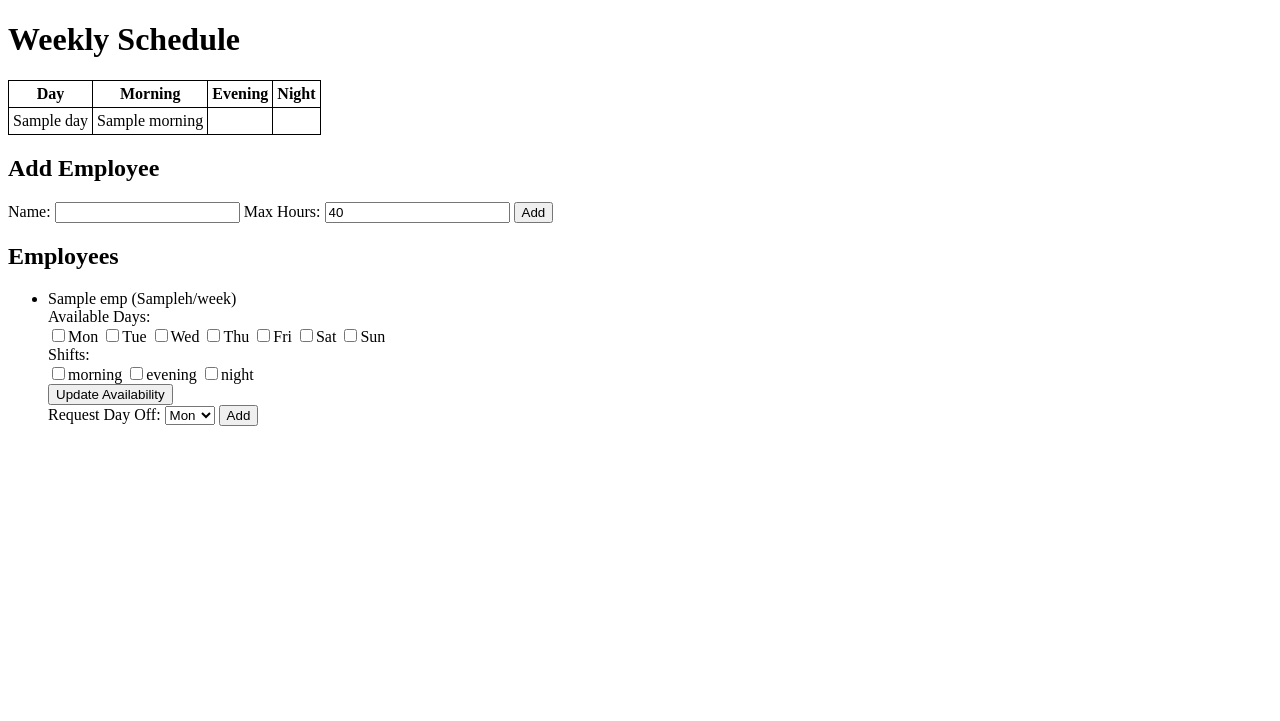
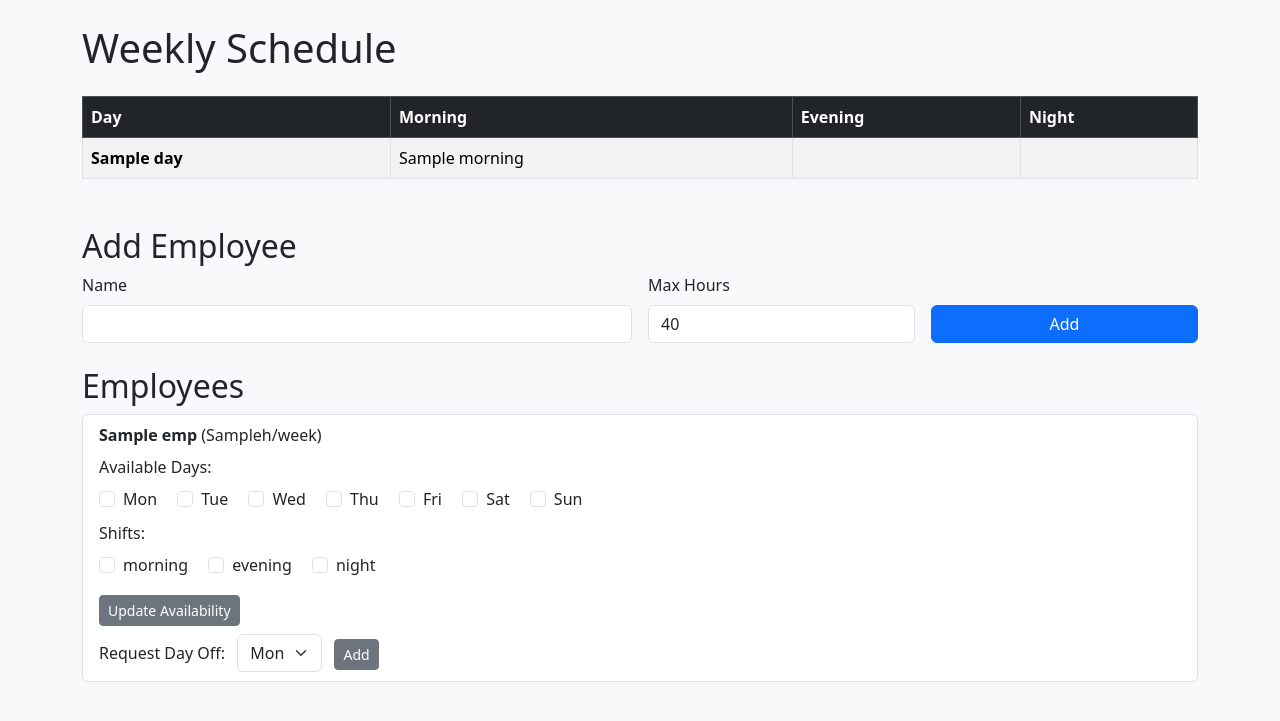
Before and after one commit to Xblade0430/Auto-Schedule, a Flask app: template templates/index.html in a window 1280 px wide. Shown: the top 721 px of the page. Run offline with Flask 3, Linux system fonts and the light colour scheme; the template is opened without the code that fills it: most values are stand-ins (such as "Sample title", 1, 10 or a date in 2020).

Commit message:
added new stuff

```diff
--- a/requirements.txt
+++ b/requirements.txt
@@ -1 +1,3 @@
 Flask==2.3.2
+ortools==9.8.3296
+discord.py==2.3.2
--- a/scheduler.py
+++ b/scheduler.py
@@ -1,6 +1,11 @@
 from collections import defaultdict
 from dataclasses import dataclass, field
 from typing import Dict, List, Set
+
+try:
+    from ortools.sat.python import cp_model
+except ImportError:  # pragma: no cover - module may not be installed
+    cp_model = None
 
 DAYS = ['Mon', 'Tue', 'Wed', 'Thu', 'Fri', 'Sat', 'Sun']
 SHIFTS = ['morning', 'evening', 'night']
@@ -44,11 +49,12 @@
         for emp in self.employees:
             emp.assigned_hours = 0
 
-    def generate_schedule(self):
-        self.reset_hours()
-        schedule = {d: {s: None for s in SHIFTS} for d in DAYS}
+    def _heuristic_schedule(self, schedule: Dict[str, Dict[str, str]]):
+        """Fallback simple scheduler if OR-Tools is unavailable."""
         for day in DAYS:
             for shift in SHIFTS:
+                if schedule[day][shift] is not None:
+                    continue
                 for emp in sorted(self.employees, key=lambda e: e.assigned_hours):
                     if (shift in emp.availability.get(day, set()) and
                         day not in emp.time_off and
@@ -57,3 +63,62 @@
                         emp.assigned_hours += SHIFT_HOURS
                         break
         return schedule
+
+    def generate_schedule(self):
+        self.reset_hours()
+        schedule = {d: {s: None for s in SHIFTS} for d in DAYS}
+
+        if cp_model is None or not self.employees:
+            return self._heuristic_schedule(schedule)
+
+        # Build CP-SAT model for balanced scheduling
+        model = cp_model.CpModel()
+        assign = {}
+        for emp in self.employees:
+            for day in DAYS:
+                if day in emp.time_off:
+                    continue
+                for shift in SHIFTS:
+                    if shift in emp.availability.get(day, set()):
+                        assign[(emp.id, day, shift)] = model.NewBoolVar(f"a_{emp.id}_{day}_{shift}")
+
+        if not assign:
+            return schedule
+
+        # At most one employee per shift
+        for day in DAYS:
+            for shift in SHIFTS:
+                vars_for_shift = [assign[(e.id, day, shift)]
+                                  for e in self.employees
+                                  if (e.id, day, shift) in assign]
+                if vars_for_shift:
+                    model.Add(sum(vars_for_shift) == 1)
+
+        # Employee hour limits and fairness variable
+        max_possible = SHIFT_HOURS * len(DAYS) * len(SHIFTS)
+        max_hours_var = model.NewIntVar(0, max_possible, 'max_hours')
+        for emp in self.employees:
+            vars_for_emp = [assign[(emp.id, d, s)]
+                            for d in DAYS for s in SHIFTS
+                            if (emp.id, d, s) in assign]
+            if vars_for_emp:
+                hours = sum(vars_for_emp) * SHIFT_HOURS
+                model.Add(hours <= emp.max_hours)
+                model.Add(hours <= max_hours_var)
+            else:
+                model.Add(max_hours_var >= 0)
+
+        # Objective: maximize coverage then minimize imbalance
+        model.Maximize(sum(assign.values()) * 100 - max_hours_var)
+
+        solver = cp_model.CpSolver()
+        solver.Solve(model)
+
+        for (eid, day, shift), var in assign.items():
+            if solver.Value(var):
+                emp = self.get_employee(eid)
+                schedule[day][shift] = emp.name
+                emp.assigned_hours += SHIFT_HOURS
+
+        # Fill remaining shifts heuristically if any
+        return self._heuristic_schedule(schedule)
--- a/templates/index.html
+++ b/templates/index.html
@@ -1,64 +1,88 @@
 <!DOCTYPE html>
-<html>
+<html lang="en">
 <head>
+    <meta charset="UTF-8">
+    <meta name="viewport" content="width=device-width, initial-scale=1">
     <title>Auto Scheduler</title>
-    <style>
-        table, th, td { border: 1px solid black; border-collapse: collapse; padding: 4px; }
-    </style>
+    <link href="https://cdn.jsdelivr.net/npm/bootstrap@5.3.1/dist/css/bootstrap.min.css" rel="stylesheet">
 </head>
-<body>
-    <h1>Weekly Schedule</h1>
-    <table>
+<body class="bg-light">
+    <div class="container py-4">
+        <h1 class="mb-4">Weekly Schedule</h1>
+        <table class="table table-bordered table-striped">
+            <thead class="table-dark">
                 <tr>
-            <th>Day</th>
+                    <th scope="col">Day</th>
                     {% for shift in ['morning', 'evening', 'night'] %}
-            <th>{{ shift.title() }}</th>
+                    <th scope="col">{{ shift.title() }}</th>
                     {% endfor %}
                 </tr>
+            </thead>
+            <tbody>
                 {% for day, shifts in schedule.items() %}
                 <tr>
-            <td>{{ day }}</td>
+                    <th scope="row">{{ day }}</th>
                     {% for shift in ['morning', 'evening', 'night'] %}
                     <td>{{ shifts[shift] or '' }}</td>
                     {% endfor %}
                 </tr>
                 {% endfor %}
+            </tbody>
         </table>
 
-    <h2>Add Employee</h2>
-    <form method="post" action="/employees">
-        Name: <input type="text" name="name" required>
-        Max Hours: <input type="number" name="max_hours" value="40">
-        <button type="submit">Add</button>
+        <h2 class="mt-5">Add Employee</h2>
+        <form method="post" action="/employees" class="row g-3 mb-4">
+            <div class="col-md-6">
+                <label class="form-label">Name</label>
+                <input type="text" name="name" required class="form-control">
+            </div>
+            <div class="col-md-3">
+                <label class="form-label">Max Hours</label>
+                <input type="number" name="max_hours" value="40" class="form-control">
+            </div>
+            <div class="col-md-3 align-self-end">
+                <button type="submit" class="btn btn-primary w-100">Add</button>
+            </div>
         </form>
 
         <h2>Employees</h2>
-    <ul>
+        <ul class="list-group">
             {% for emp in employees %}
-        <li>
-            {{ emp.name }} ({{ emp.max_hours }}h/week)
-            <form method="post" action="/availability/{{ emp.id }}">
-                Available Days:<br>
+            <li class="list-group-item">
+                <strong>{{ emp.name }}</strong> ({{ emp.max_hours }}h/week)
+                <form method="post" action="/availability/{{ emp.id }}" class="mt-2">
+                    <div class="mb-2">Available Days:</div>
+                    <div class="mb-2">
                     {% for day in ['Mon','Tue','Wed','Thu','Fri','Sat','Sun'] %}
-                    <label><input type="checkbox" name="days" value="{{ day }}">{{ day }}</label>
-                {% endfor %}<br>
-                Shifts:<br>
+                        <div class="form-check form-check-inline">
+                            <input class="form-check-input" type="checkbox" name="days" value="{{ day }}" id="{{ emp.id }}_day_{{ day }}">
+                            <label class="form-check-label" for="{{ emp.id }}_day_{{ day }}">{{ day }}</label>
+                        </div>
+                    {% endfor %}
+                    </div>
+                    <div class="mb-2">Shifts:</div>
+                    <div class="mb-3">
                     {% for shift in ['morning','evening','night'] %}
-                    <label><input type="checkbox" name="shifts" value="{{ shift }}">{{ shift }}</label>
-                {% endfor %}<br>
-                <button type="submit">Update Availability</button>
+                        <div class="form-check form-check-inline">
+                            <input class="form-check-input" type="checkbox" name="shifts" value="{{ shift }}" id="{{ emp.id }}_shift_{{ shift }}">
+                            <label class="form-check-label" for="{{ emp.id }}_shift_{{ shift }}">{{ shift }}</label>
+                        </div>
+                    {% endfor %}
+                    </div>
+                    <button type="submit" class="btn btn-secondary btn-sm">Update Availability</button>
                 </form>
-            <form method="post" action="/timeoff/{{ emp.id }}">
-                Request Day Off:
-                <select name="day">
+                <form method="post" action="/timeoff/{{ emp.id }}" class="mt-2">
+                    <label class="form-label me-2">Request Day Off:</label>
+                    <select name="day" class="form-select d-inline-block w-auto">
                         {% for day in ['Mon','Tue','Wed','Thu','Fri','Sat','Sun'] %}
                         <option value="{{ day }}">{{ day }}</option>
                         {% endfor %}
                     </select>
-                <button type="submit">Add</button>
+                    <button type="submit" class="btn btn-secondary btn-sm ms-2">Add</button>
                 </form>
             </li>
             {% endfor %}
         </ul>
+    </div>
 </body>
 </html>
```
Also changed, not shown: README.md (added), app.py (line endings or trailing spaces). Lines whose indentation alone changed are shown as unchanged.
